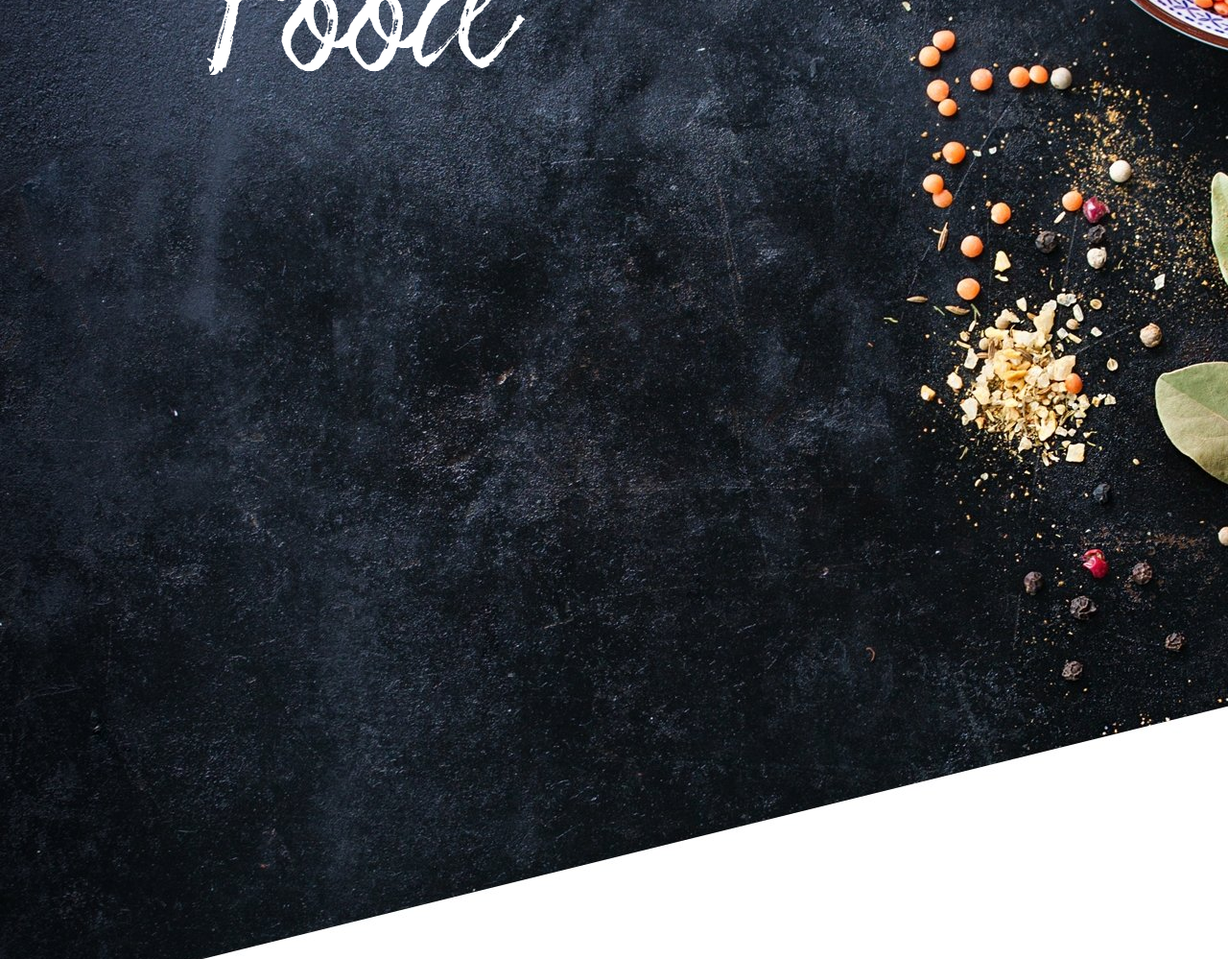
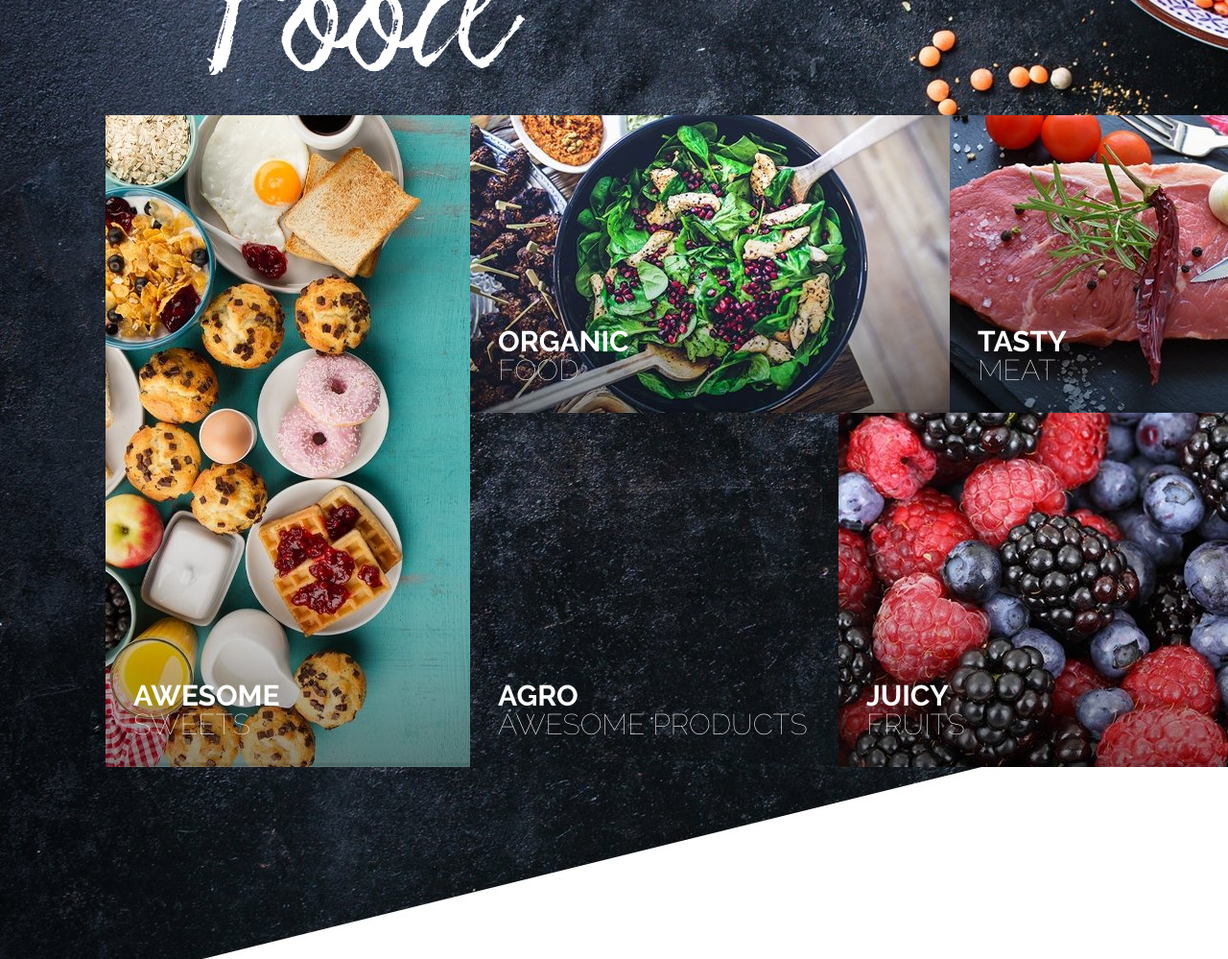
Before and after one commit to Timon4eg/food, a plain HTML site: page index.html in a window 1280 px wide. Shown: the part 580-1579 px from the top of the page at 96% size. Drawn offline with Linux system fonts and the light colour scheme.

Commit message:
header-pic

```diff
--- a/css/style.css
+++ b/css/style.css
@@ -204,3 +204,83 @@ header {
     margin: 170px 0 0 0;
     padding: 0 215px 0 215px;
 }
+
+.header-pic {
+    width: 1380px;
+    min-height: 679px;
+    margin: 0 auto;
+    display: grid;
+    grid-template-columns: 380px 384px 116px 500px;
+    grid-template-rows: 310px 369px;
+}
+
+.header-pic-item1 {
+    background-image: url(../img/pic1.jpg);
+    grid-row-start: 1;
+    grid-column-start: 1;
+    grid-row-end: 3;
+    grid-column-end: 2;
+}
+
+.header-pic-position {
+    position: relative;
+}
+
+.header-pic-item-txts {
+    position: absolute;
+    bottom: 29px;
+    left: 29px;
+}
+
+.header-pic-item-txt1 {
+    font-family: raleway;
+    font-weight: 700;
+    font-style: normal;
+    font-size: 30px;
+    line-height: 30px;
+    text-transform: uppercase;
+    color: #ffffff;
+    margin: 0 0 0 0;
+}
+
+.header-pic-item-txt2 {
+    font-family: raleway;
+    font-weight: 100;
+    font-style: normal;
+    font-size: 30px;
+    line-height: 30px;
+    text-transform: uppercase;
+    color: #ffffff;
+    margin: 0 0 0 0;
+}
+
+.header-pic-item2 {
+    background-image: url(../img/pic2.jpg);
+    grid-row-start: 1;
+    grid-column-start: 2;
+    grid-row-end: 2;
+    grid-column-end: 4;
+}
+
+.header-pic-item3 {
+    background-image: url(../img/pic3.jpg);
+    grid-row-start: 1;
+    grid-column-start: 4;
+    grid-row-end: 2;
+    grid-column-end: 5;
+}
+
+.header-pic-item4 {
+    grid-row-start: 2;
+    grid-column-start: 2;
+    grid-row-end: 3;
+    grid-column-end: 3;
+}
+
+.header-pic-item5 {
+    background-image: url(../img/pic4.jpg);
+    grid-row-start: 2;
+    grid-column-start: 3;
+    grid-row-end: 3;
+    grid-column-end: 5;
+}
--- a/index.html
+++ b/index.html
@@ -27,6 +27,38 @@
             <button class="logomenu-button">Get in Touch</button>
         </div>
         <div class="header-content">Organic Food</div>
+        <div class="header-pic">
+            <div class="header-pic-item1 header-pic-position">
+                <div class="header-pic-item-txts">
+                    <p class="header-pic-item-txt1">Awesome</p>
+                    <p class="header-pic-item-txt2">Sweets</p>
+                </div>
+            </div>
+            <div class="header-pic-item2 header-pic-position">
+                <div class="header-pic-item-txts">
+                    <p class="header-pic-item-txt1">Organic</p>
+                    <p class="header-pic-item-txt2">food</p>
+                </div>
+            </div>
+            <div class="header-pic-item3 header-pic-position">
+                <div class="header-pic-item-txts">
+                    <p class="header-pic-item-txt1">tasty</p>
+                    <p class="header-pic-item-txt2">meat</p>
+                </div>
+            </div>
+            <div class="header-pic-item4 header-pic-position">
+                <div class="header-pic-item-txts">
+                    <p class="header-pic-item-txt1">Agro</p>
+                    <p class="header-pic-item-txt2">awesome Products</p>
+                </div>
+            </div>
+            <div class="header-pic-item5 header-pic-position">
+                <div class="header-pic-item-txts">
+                    <p class="header-pic-item-txt1">Juicy</p>
+                    <p class="header-pic-item-txt2">Fruits</p>
+                </div>
+            </div>
+        </div>
     </header>
 </body>
 </html>
```
Also changed, not shown: img/pic1.jpg (added), img/pic2.jpg (added), img/pic3.jpg (added), img/pic4.jpg (added).
